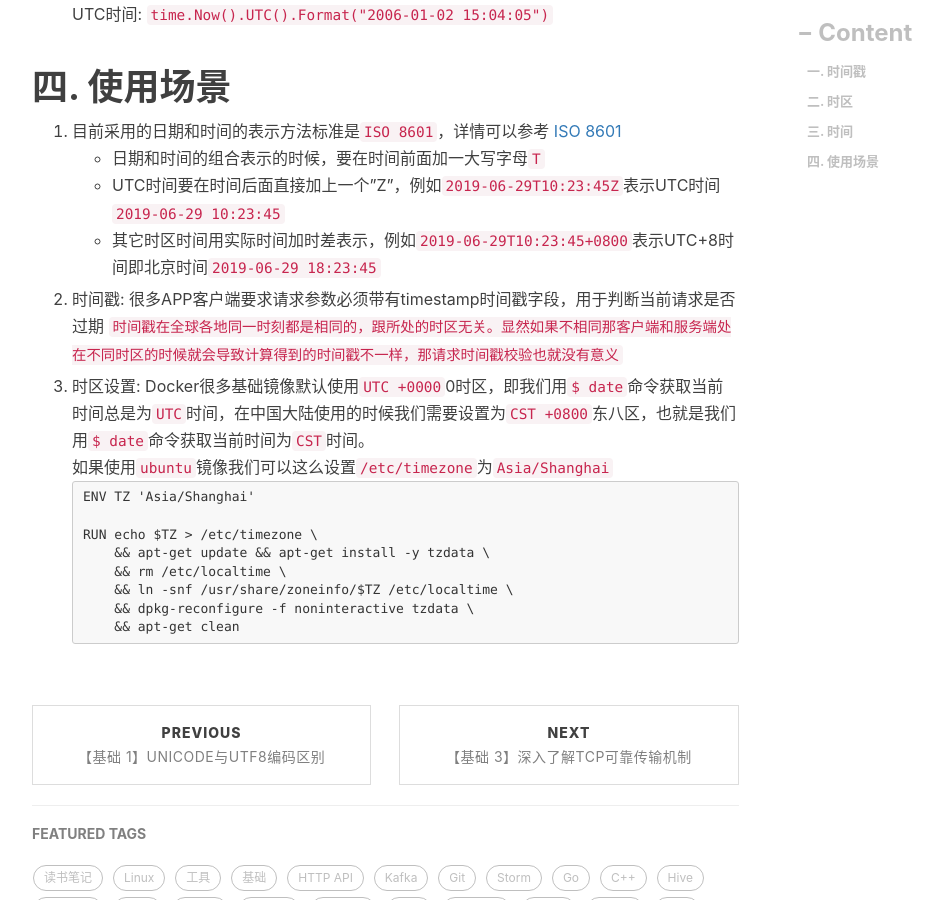
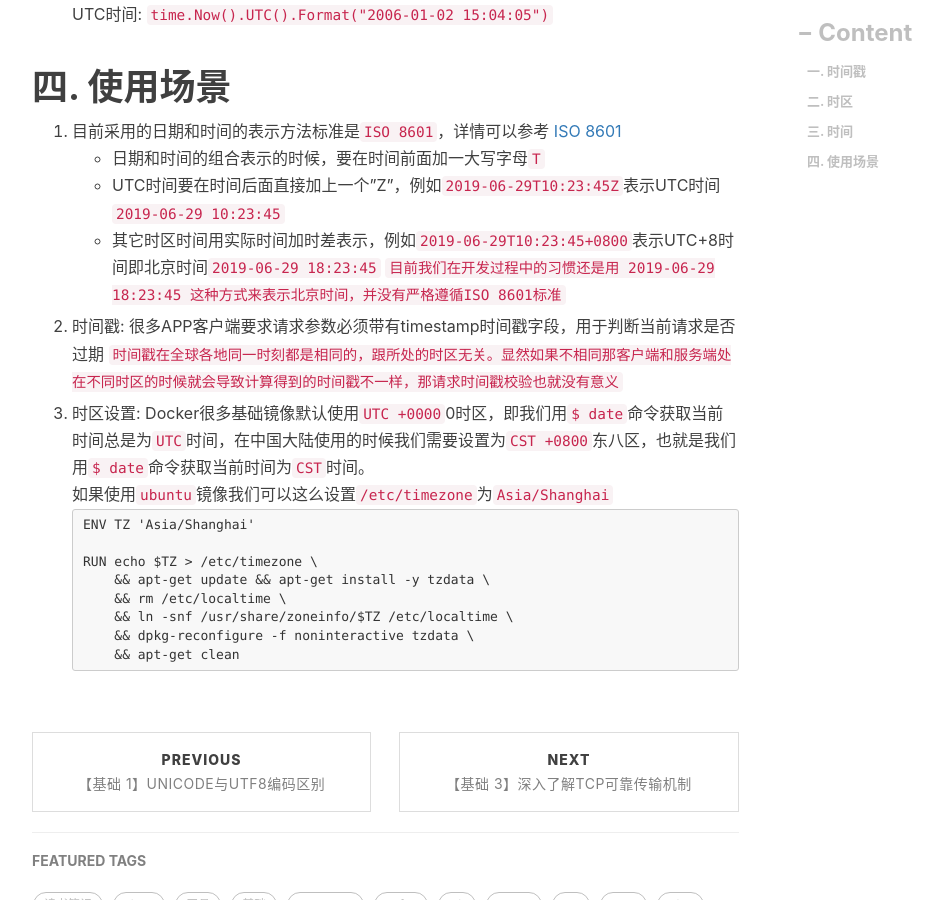
Before and after one commit to engru/chenguolin.github.io, a Jekyll site: the page built from _posts/2017-07-02-【基础-2】时间戳、时区和时间区别.md, in a window 1280 px wide and 900 px high, scrolled down 2582 px. Shown: the whole window, without its empty margins (233-1176 px from the left). Built offline with Jekyll 4.4.1, drawn with Linux system fonts in a browser that asks for light colours; nearby versions of some CDN libraries; comment, search, counter and statistics services are not loaded.

Commit message:
Update 2017-07-02-【基础-2】时间戳、时区和时间区别.md

```diff
--- a/_posts/2017-07-02-【基础-2】时间戳、时区和时间区别.md
+++ b/_posts/2017-07-02-【基础-2】时间戳、时区和时间区别.md
@@ -62,6 +62,7 @@ Linux下我们可以使用 `$ date` 查看当前的时间，输出内容带有
     * 日期和时间的组合表示的时候，要在时间前面加一大写字母`T`
     * UTC时间要在时间后面直接加上一个"Z"，例如`2019-06-29T10:23:45Z`表示UTC时间`2019-06-29 10:23:45`
     * 其它时区时间用实际时间加时差表示，例如`2019-06-29T10:23:45+0800`表示UTC+8时间即北京时间`2019-06-29 18:23:45`
+   `目前我们在开发过程中的习惯还是用 2019-06-29 18:23:45 这种方式来表示北京时间，并没有严格遵循ISO 8601标准`
 
 2. 时间戳: 很多APP客户端要求请求参数必须带有timestamp时间戳字段，用于判断当前请求是否过期
    `时间戳在全球各地同一时刻都是相同的，跟所处的时区无关。显然如果不相同那客户端和服务端处在不同时区的时候就会导致计算得到的时间戳不一样，那请求时间戳校验也就没有意义`
```
